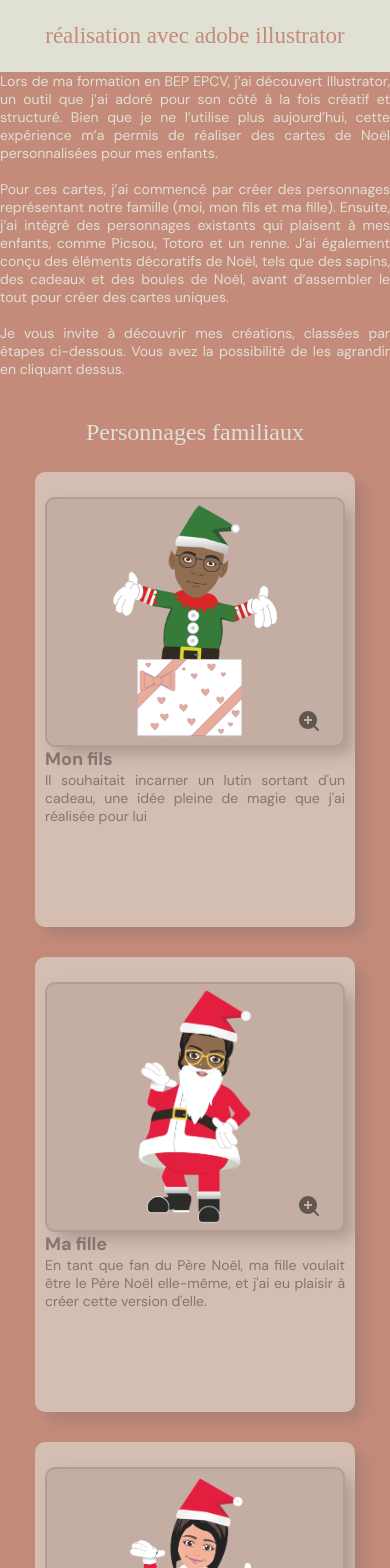
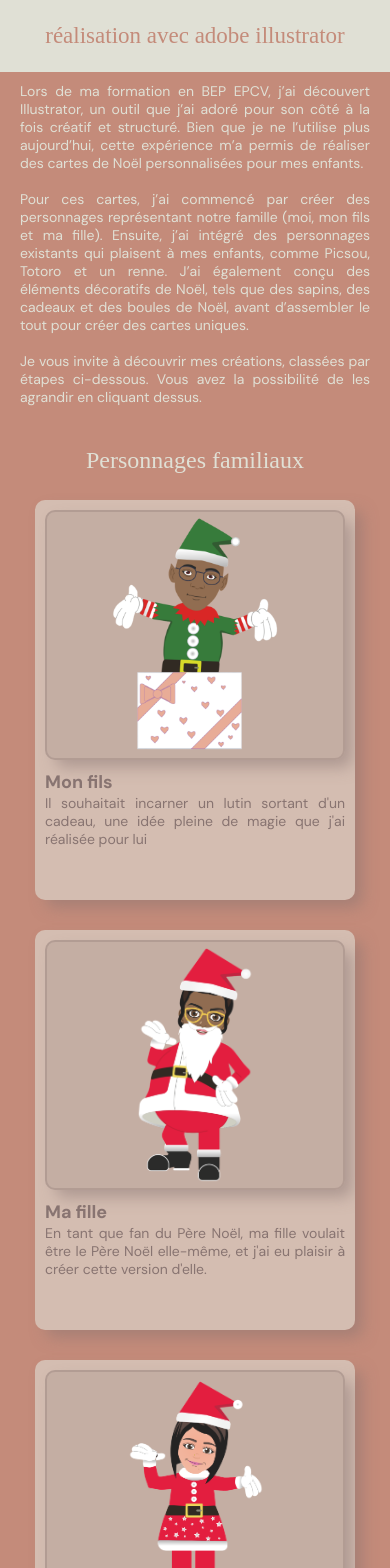
Before and after one commit to DuneNathalie/PortFolio, a React (Create React App) app: page /illustrator in a window 390 px wide. Shown: the top 1568 px of the page. Built offline with nearby package versions, Linux system fonts and the light colour scheme; a web font is replaced by a local one.

Commit message:
icon removal and responsive correction

```diff
--- a/src/Data/DataIllustrator.js
+++ b/src/Data/DataIllustrator.js
@@ -18,7 +18,7 @@ const Data_illustrator = [
   { id: 4, title: 'Picsou', description: `Mon fils adore Picsou, alors je l'ai imaginé en Père Noël et j'ai créé cette image pour lui.`, img: picsou },
   { id: 5, title: 'Totoro', description: `Ma fille étant une grande fan de manga, j'ai voulu la surprendre en créant un Totoro.`, img: totoro },
   { id: 6, title: 'Renne', description: `Pour ajouter une touche festive à la carte de ma fille, j'ai conçu un joli renne pour accompagner son décor.`, img: renne },
-  { id: 7, title: 'Sapin Monster', description: `Pour célébrer Noël à ma manière, j'ai d'abord créé une canette "Monster", que j'ai ensuite dupliquée et empilée pour réaliser ce sapin original. Une étoile sur le sommet a apporté la touche finale pour le rendre plus authentique`, img: sapinFils },
+  { id: 7, title: 'Sapin Monster', description: `Pour célébrer Noël à ma manière, j'ai d'abord créé une canette "Monster", que j'ai ensuite dupliquée et empilée pour réaliser ce sapin original. Une étoile sur le sommet a apporté la touche finale pour le rendre plus authentique.`, img: sapinFils },
   { id: 8, title: 'Sapin simple', description: `J'ai imaginé un sapin de Noël plus classique, orné de quelques décorations pour lui donner un air festif.`, img: sapinFille },
   { id: 9, title: 'Boules de Noël ', description: `J'ai créé plusieurs boules de Noël avec des motifs variés, afin de personnaliser chaque décoration.`, img: boules },
   { id: 10, title: 'Cadeaux', description: `Enfin, pour parfaire l'ambiance sous le sapin, j'ai conçu des cadeaux à déposer au pied des arbres.`, img: gifts }
--- a/src/components/Button/Button.module.scss
+++ b/src/components/Button/Button.module.scss
@@ -1,13 +1,12 @@
 @use '../../styles/colors';
 
 button {
-    //box-shadow: 0 0 5px rgba(0, 0, 0, 0.5);
     width: 120px;
     height: 40px;
     font-size: 12px;
     border: none;
     border-radius: 5px;
-    font-weight: 400;
+    font-weight: 700;
     cursor: pointer;
 
 
--- a/src/components/Home/ByTheWay/ByTheWay.module.scss
+++ b/src/components/Home/ByTheWay/ByTheWay.module.scss
@@ -18,7 +18,7 @@
 
 @media screen and (max-width: 700px) {
     .container {
-        padding: 0 20px 10px 20px;
+        padding: 0;
         h3{
             font-size: 22px;
             margin:5px;
--- a/src/components/Illustrator/CardsNoel/CardsNoel.module.scss
+++ b/src/components/Illustrator/CardsNoel/CardsNoel.module.scss
@@ -54,6 +54,14 @@
 @media screen and (max-width: 700px) {
 
     .container {
+        .title {
+            h2 {
+                margin-top: 0;
+                text-align: center;
+                font-size: 24px;
+            }
+        }
+
 
         .containerCards {
             flex-direction: column;
--- a/src/components/Illustrator/CardsNoel/CardsNoel.tsx
+++ b/src/components/Illustrator/CardsNoel/CardsNoel.tsx
@@ -16,7 +16,7 @@ const cardsNoel = () => {
                         <img src={cardfils} alt="card noel fils" />
                     </div>
                     <div className={Styles.text}>
-                        <p>Résultat carte noel fils</p>
+                        <p>Résultat carte noël fils</p>
                     </div>
                 </div>
 
@@ -25,7 +25,7 @@ const cardsNoel = () => {
                         <img src={cardfille} alt="card noel fille" />
                     </div>
                     <div className={Styles.text}>
-                        <p>Résultat carte noel fille</p>
+                        <p>Résultat carte noël fille</p>
                     </div>
                 </div>
             </div>
--- a/src/components/Illustrator/Category/Category.module.scss
+++ b/src/components/Illustrator/Category/Category.module.scss
@@ -52,8 +52,6 @@
             border-radius: 10px;
             background-color: rgba(colors.$brownDark, 0.2);
             box-shadow: 9px 9px 15px -2px rgba(136, 116, 113, 0.5);
-            position: relative;
-
 
             img {
                 max-height: 100%;
@@ -66,19 +64,20 @@
         .text {
             display: flex;
             flex-direction: column;
-            text-align: justify;
+            justify-content: start;
             width: 300px;
-            height: 180px;
+            height: 140px;
             color: colors.$brownDark;
 
             h2 {
                 font-size: 24px;
-                margin-bottom: 0;
+                margin: 0;
             }
 
             p {
+                text-align: justify;
                 font-size: 14px;
-                margin-top: 0;
+                margin: 0;
             }
         }
     }
@@ -91,6 +90,7 @@
                 align-items: center;
                 justify-content: center;
                 max-width: 350px;
+
 
                 .img {
                     margin: 25px 10px 0px 10px;
@@ -128,11 +128,12 @@
                 max-width: 350px;
 
                 .img {
-                    margin: 25px 10px 0px 10px;
-
+                    margin: 10px 10px 0px 10px;
                 }
 
                 .text {
+                    margin-top: 10px;
+                    max-height: 130px;
                     h2 {
                         font-size: 18px;
                         margin-top: 0;
--- a/src/components/Illustrator/Category/Category.tsx
+++ b/src/components/Illustrator/Category/Category.tsx
@@ -36,18 +36,6 @@ const Category: React.FC<CategoryProps> = ({theme, data}) => {
                             >
                                 <div className={Styles.img} >
                                     <img src={item.img} alt={item.title} />
-                                    <RiZoomInFill
-                                        style={{
-                                            position: 'absolute',
-                                            bottom: '0px',
-                                            right: '10px',
-                                            transform: 'translate(-50%, -50%)',
-                                            fontSize: '24px',
-                                            color: "black",
-                                            zIndex: '100',
-                                            opacity: '0.5',
-                                        }}
-                                    />
                                 </div>
                             </Zoom>
                             <div className={Styles.text}>
--- a/src/components/Preambule/Preambule.module.scss
+++ b/src/components/Preambule/Preambule.module.scss
@@ -5,7 +5,6 @@
 
 @media screen and (max-width: 700px) {
     .container {
-        padding: 0;
         h1 {
             font-size: 18px;
         }
--- a/src/pages/Realisation/Realisation.tsx
+++ b/src/pages/Realisation/Realisation.tsx
@@ -11,7 +11,7 @@ import Presentation from '../../components/Preambule/Preambule';
 import Data_Presentation from '../../Data/DataPresentation';
 
 const Realisation: React.FC = () => {
-    const presentationData = Data_Presentation.find(item => item.id === 1);
+    const presentationData = Data_Presentation.find(item => item.id === 3);
     return (
         <div className={Styles.container}>
             <Title title='réalisation sites web' />
```
